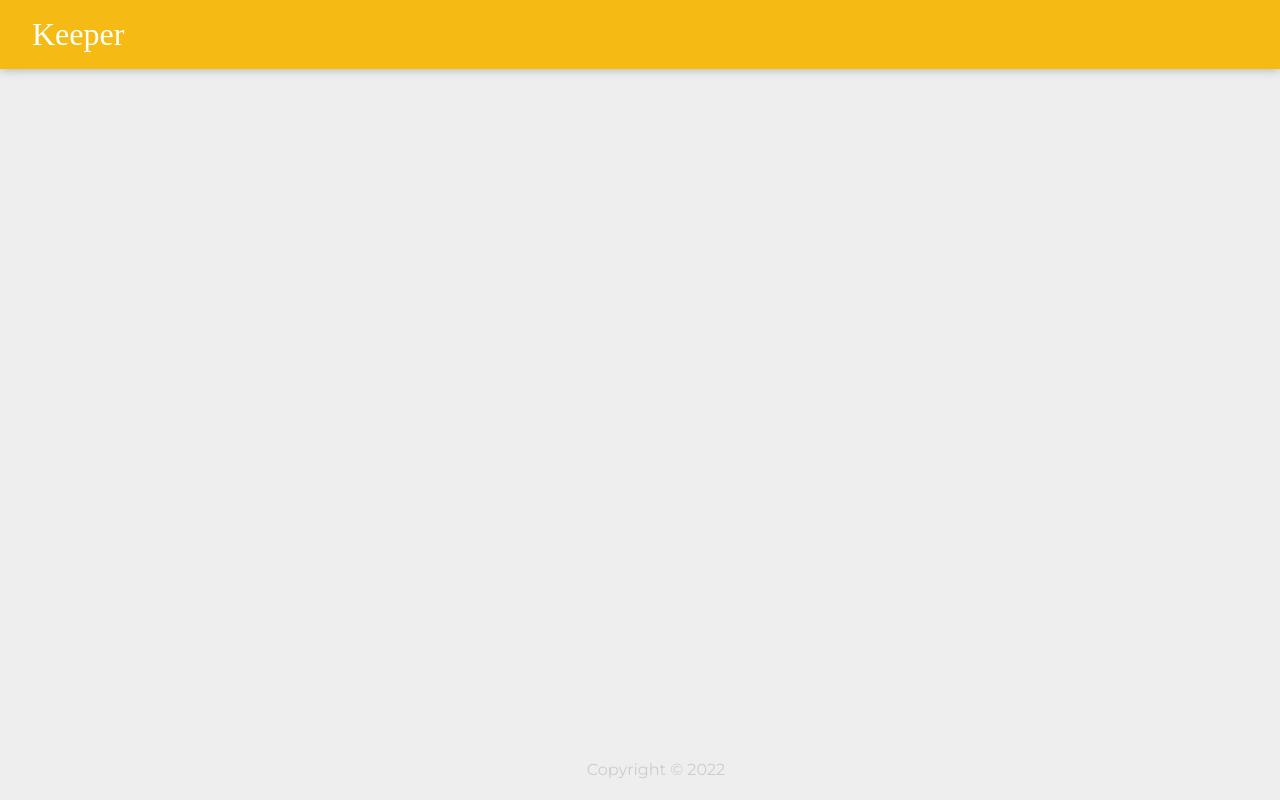
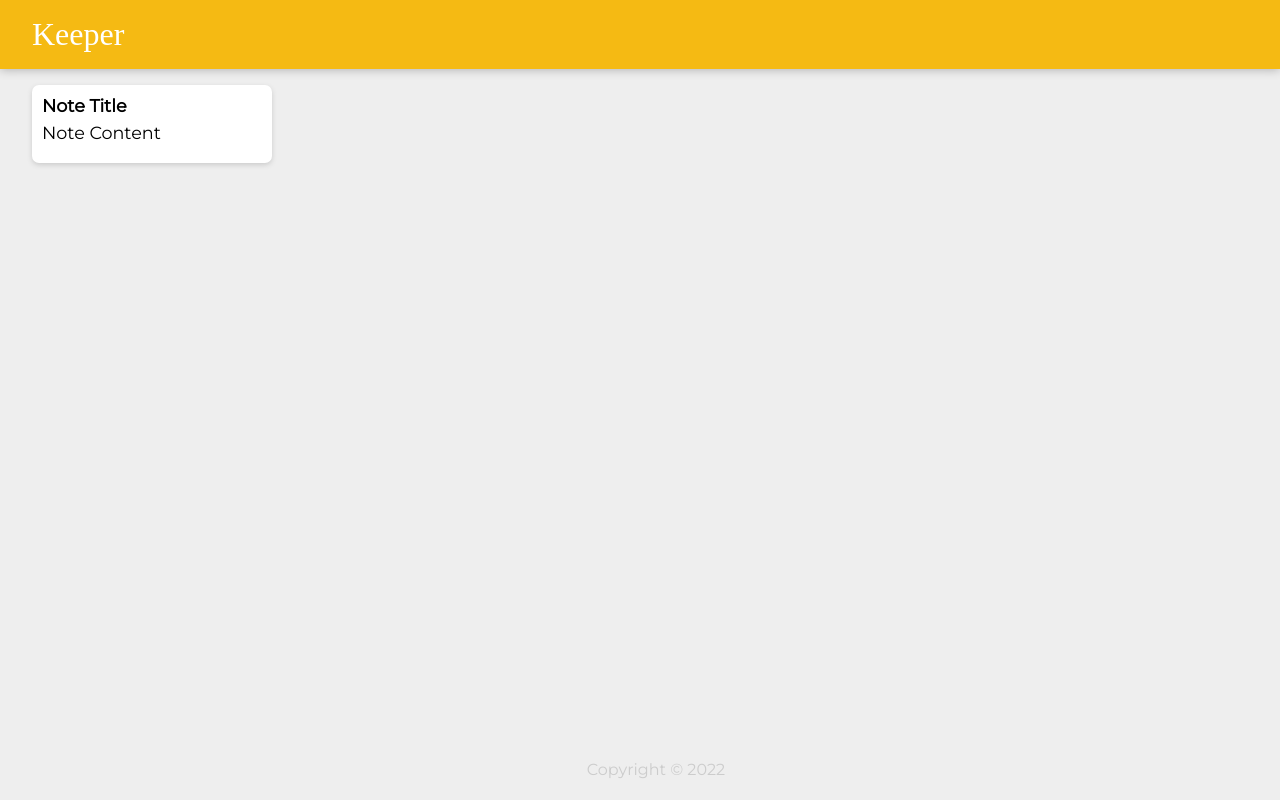
Before and after one commit to eslamwaeldev/Keeper, a React (Create React App) app: page / in a window 1280 px wide. Built offline with nearby package versions, Linux system fonts and the light colour scheme; a web font is replaced by a local one.

Commit message:
Build: Note component

```diff
--- a/src/components/App.jsx
+++ b/src/components/App.jsx
@@ -1,23 +1,13 @@
-//1. Create a new React app.
-//2. Create a App.jsx component.
-//3. Create a Header.jsx component that renders a <header> element
-//to show the Keeper App name in an <h1>.
-//4. Create a Footer.jsx component that renders a <footer> element
-//to show a copyright message in a <p> with a dynamically updated year.
-//5. Create a Note.jsx component to show a <div> element with a
-//<h1> for a title and a <p> for the content.
-//6. Make sure that the final website is styled like the example shown here:
-//https://l1pp6.csb.app/
-
-//HINT: You will need to study the classes in teh styles.css file to apply styling.
 import React from "react";
 import Header from "./Header";
 import Footer from "./Footer";
+import Note from "./Note";
 
 function App() {
   return (
     <>
       <Header />
+      <Note />
       <Footer />
     </>
   );
--- /dev/null
+++ b/src/components/Note.jsx
@@ -0,0 +1,10 @@
+import React from "react";
+function Note() {
+  return (
+    <div className="note">
+      <h1>Note Title</h1>
+      <p>Note Content</p>
+    </div>
+  );
+}
+export default Note;
```
